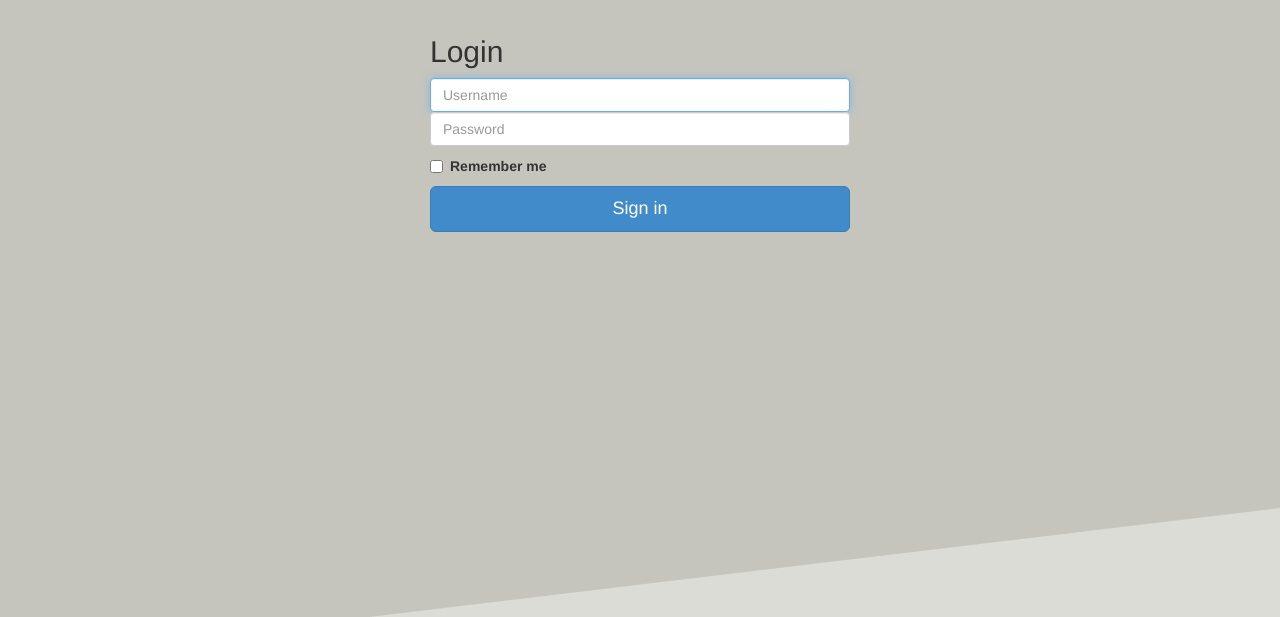
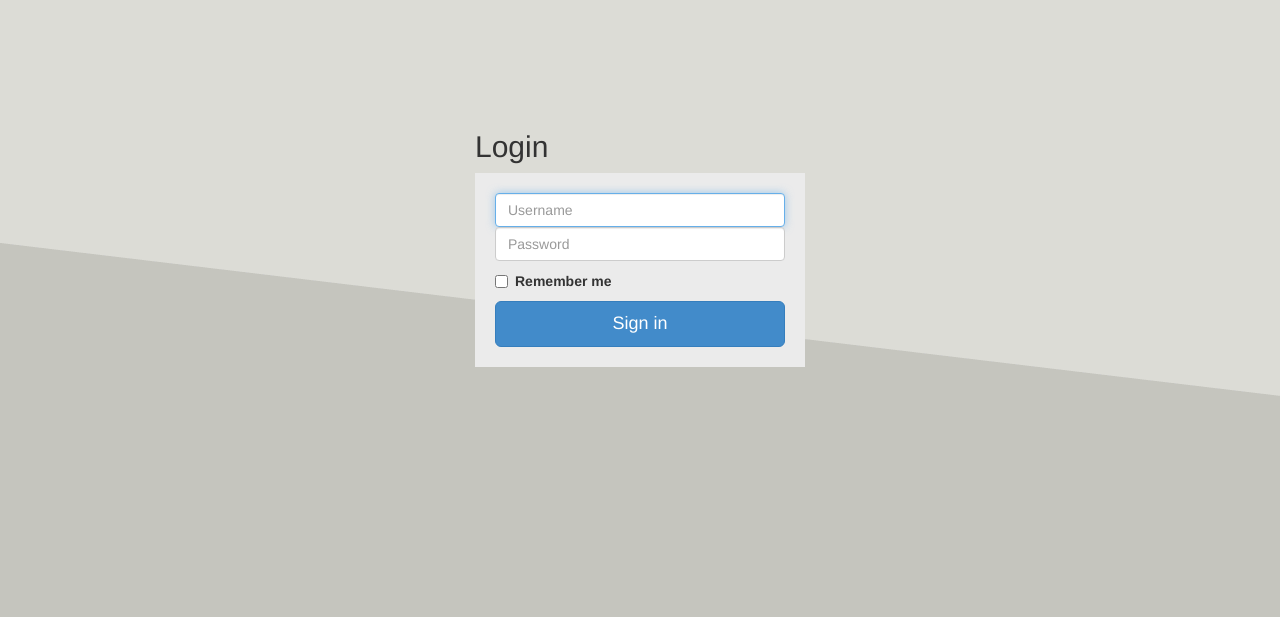
Before and after one commit to lslacker/dataonline, a Flask app: page /login in a window 1280 px wide. Shown: the top 617 px of the page. Run offline with Flask 2, Linux system fonts and the light colour scheme.

Commit message:
Amended background position.
Altered container.

```diff
--- a/app/static/css/bootstrap.gary.css
+++ b/app/static/css/bootstrap.gary.css
@@ -1,9 +1,16 @@
 body {
-    background: url('images/background.png') no-repeat scroll center;
+  	margin: 0;
+	padding: 0;
+    background: url('../images/background.png') no-repeat scroll center 211px #DCDCD6;
 }
 
 .container {
-    width: 450px;
-    padding: 15px;
-    margin: 0 auto;
+    width: 350px;
+    padding: 10px;
+    margin-top: 100px;
 }
+
+.form{
+    background-color: #ebebeb;
+    padding: 20px;
+}
--- a/app/templates/login.html
+++ b/app/templates/login.html
@@ -9,8 +9,8 @@
     <body>
 
         <div class="container">
-            <form>
-                <h2 class="form-signin-heading">Login</h2>
+            <h2 class="form-signin-heading">Login</h2>
+            <form class="form">
                 <input type="text" class="form-control" placeholder="Username" autofocus>
                 <input type="password" class="form-control" placeholder="Password">
                 <label class="checkbox">
```
